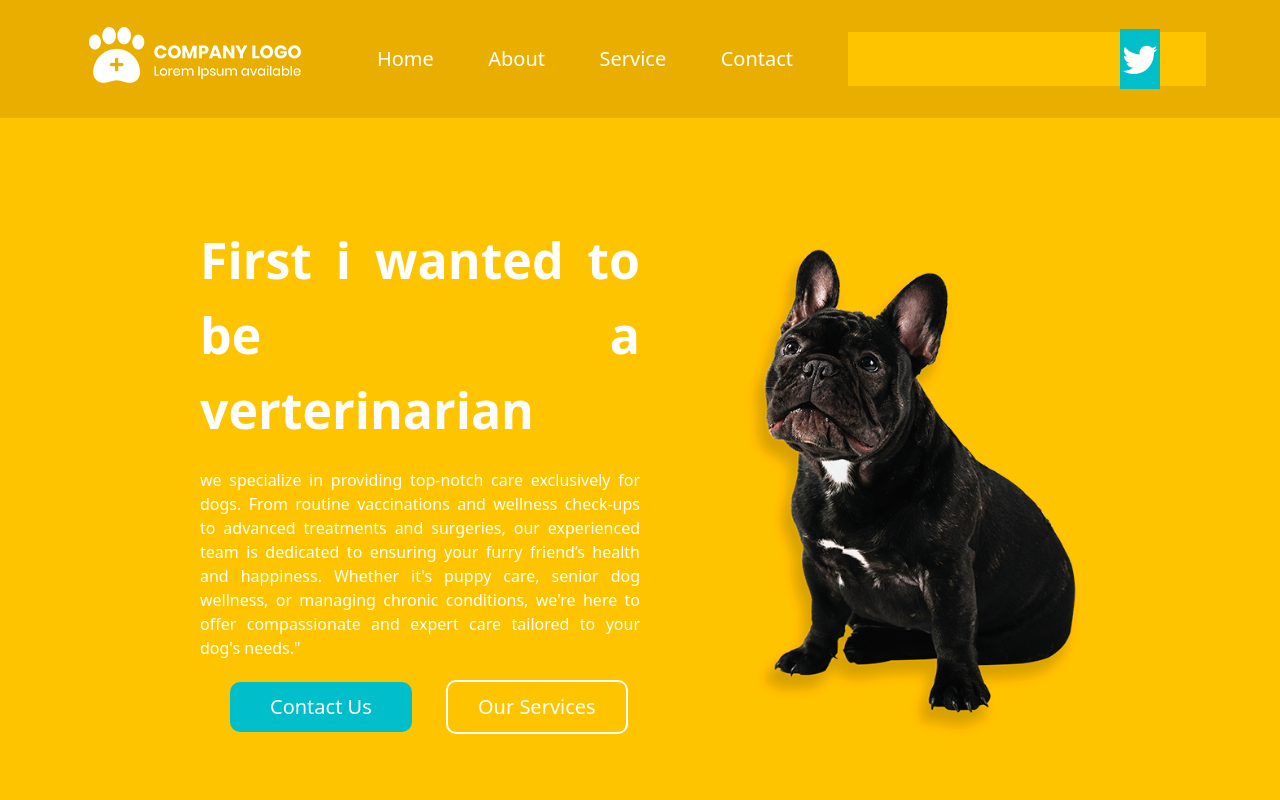
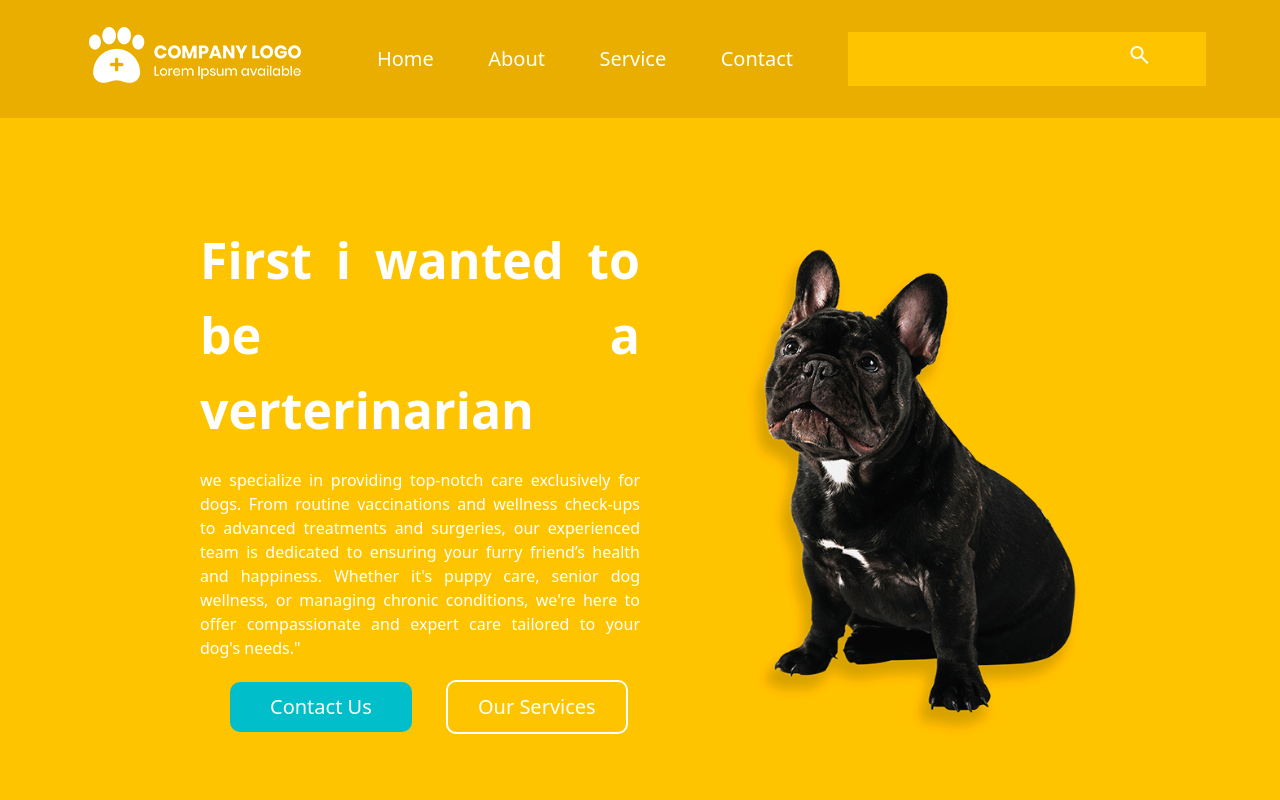
Before and after one commit to MadduriSairam/Veterinary, a plain HTML site: page index.html in a window 1280 px wide. Shown: the top 800 px of the page. Drawn offline with nearby package versions, Linux system fonts and the light colour scheme.

Commit message:
Update index.html

```diff
--- a/index.html
+++ b/index.html
@@ -24,8 +24,10 @@
           <div class="relative">
             <input type="search"  class=" p-[12px]  lg:pl-[50px] outline-none text-white bg-[#FFC400] ">
           </div>
-            <div class="absolute bg-[#00BFCB] ml-[226px] ">
-              <svg xmlns="http://www.w3.org/2000/svg" class="cursor-pointer" width="2em" height="3em" viewBox="0 0 24 24"><path fill="currentColor" d="M22.46 6c-.77.35-1.6.58-2.46.69c.88-.53 1.56-1.37 1.88-2.38c-.83.5-1.75.85-2.72 1.05C18.37 4.5 17.26 4 16 4c-2.35 0-4.27 1.92-4.27 4.29c0 .34.04.67.11.98C8.28 9.09 5.11 7.38 3 4.79c-.37.63-.58 1.37-.58 2.15c0 1.49.75 2.81 1.91 3.56c-.71 0-1.37-.2-1.95-.5v.03c0 2.08 1.48 3.82 3.44 4.21a4.2 4.2 0 0 1-1.93.07a4.28 4.28 0 0 0 4 2.98a8.52 8.52 0 0 1-5.33 1.84q-.51 0-1.02-.06C3.44 20.29 5.7 21 8.12 21C16 21 20.33 14.46 20.33 8.79c0-.19 0-.37-.01-.56c.84-.6 1.56-1.36 2.14-2.23"/></svg>
+            <div class="absolute ml-[226px] ">
+          <span class="material-symbols-outlined cursor-pointer">
+                search
+                </span>
             </div>
         </div>
 
```
